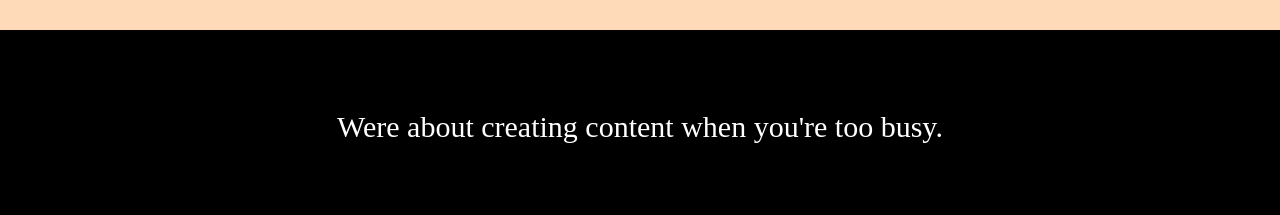
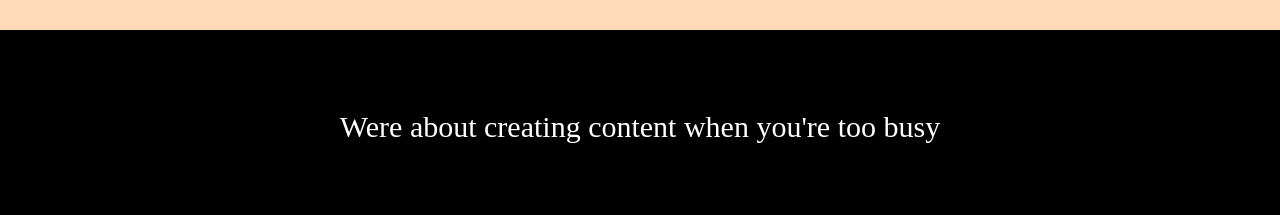
Before and after one commit to homestudioinfo/homestudioinfo, a plain HTML site: page about.html in a window 1280 px wide. Shown: the part 2555-2770 px from the top of the page. Drawn offline with Linux system fonts and the light colour scheme.

Commit message:
Update about.html

```diff
--- a/about.html
+++ b/about.html
@@ -86,7 +86,7 @@
 
 	<footer class="footer">
 		<p class="paragraph">
-		  Were about creating content when you're too busy.
+		  Were about creating content when you're too busy
 		</p>
 		<br>
 		<p class="paragraph">
```
